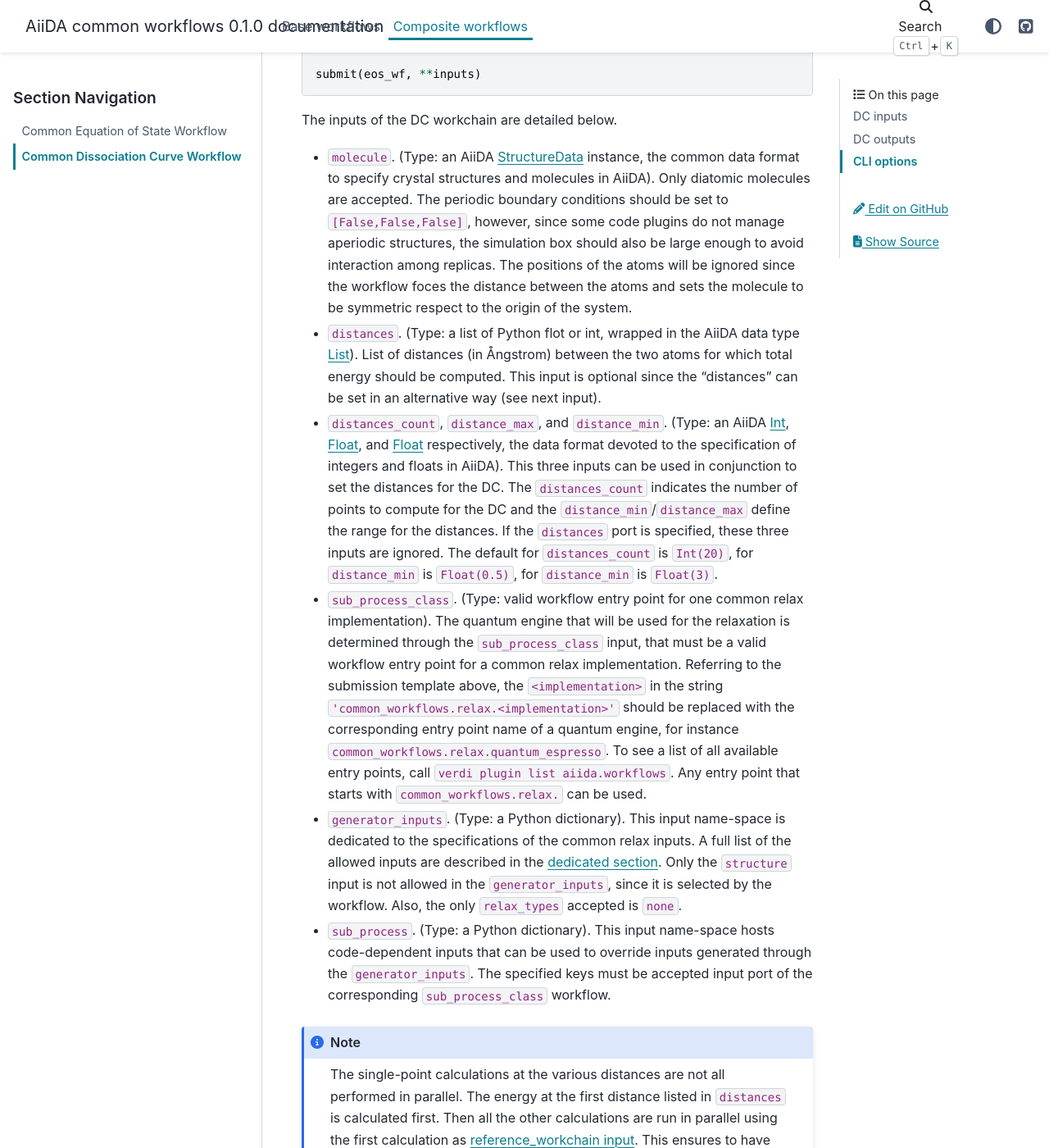
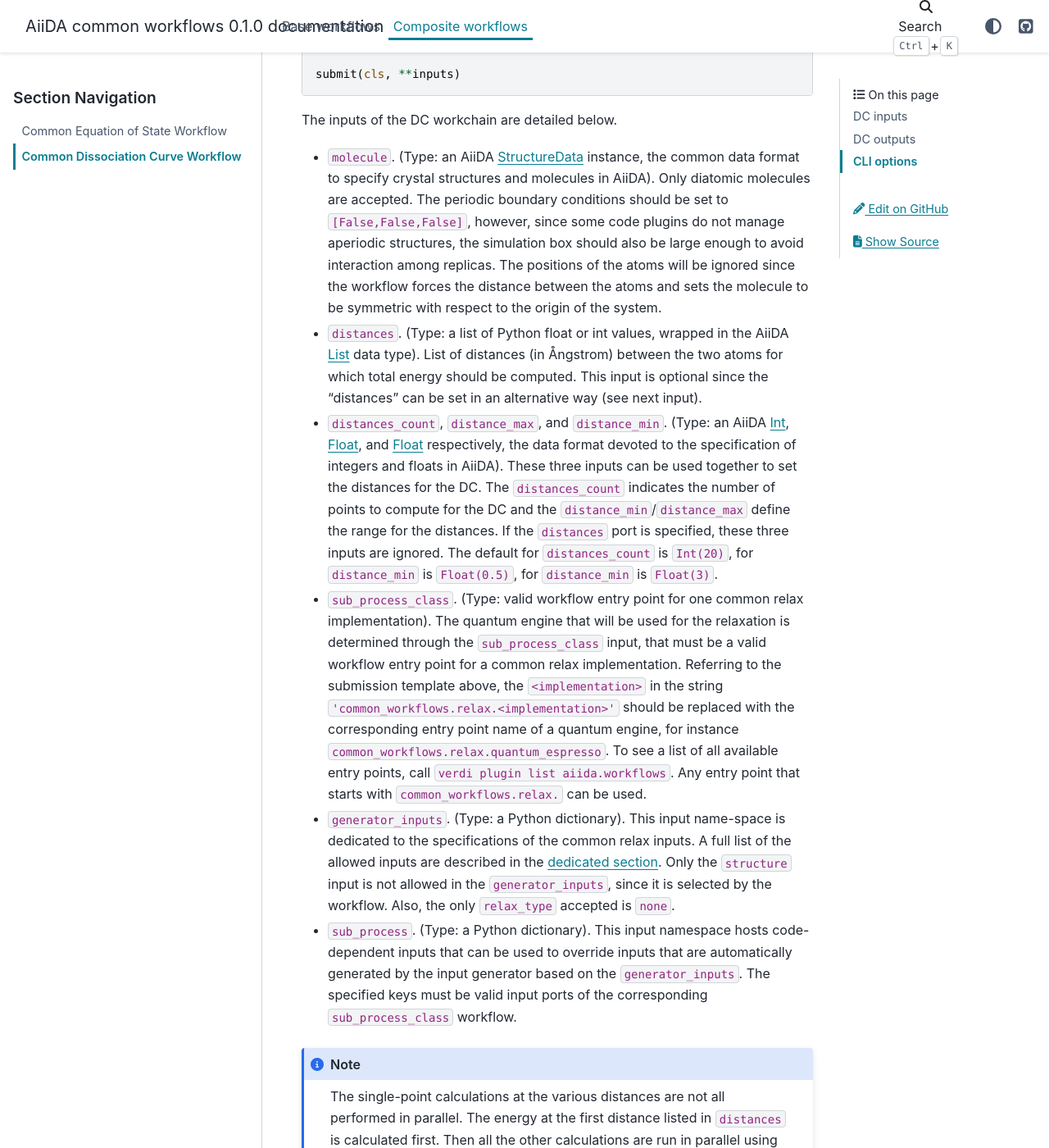
Before and after one commit to aiidateam/aiida-common-workflows, a Sphinx documentation site: the page built from docs/source/workflows/composite/dc.rst, in a window 1280 px wide and 1400 px high, scrolled down 990 px. Shown: the whole window at 82% size. Built offline with Sphinx 7.4.7 and the PyData theme 0.15.4, drawn with Linux system fonts in a browser that asks for light colours; some of the changed text lies outside the part shown.

Commit message:
Apply suggestions from code review
Co-authored-by: Sebastiaan Huber <mail@sphuber.net>

```diff
--- a/docs/source/workflows/composite/dc.rst
+++ b/docs/source/workflows/composite/dc.rst
@@ -20,13 +20,13 @@ A typical script for the submission of common DC workflow could look something l
     from aiida.engine import submit
     from aiida.plugin import WorkflowFactory
 
-    eos_wf = WorkflowFactory('common_workflows.dissociation_curve')
+    cls = WorkflowFactory('common_workflows.dissociation_curve')
 
     #Definition of molecule, engines, protocol, ...
 
     inputs = {
         'molecule': molecule,
-        'distances': List(list=[0.5,0.6,0.7,0.8,0.9,1.0,1.1]),  # in Ångstrom
+        'distances': List(list=[0.5, 0.6, 0.7, 0.8, 0.9, 1.0, 1.1]),  # Atomic distance in Ångstrom
         'generator_inputs': {  #code-agnostic inputs for the single-point calculation
             'engines': engines,
             'protocol': protocol,
@@ -34,13 +34,13 @@ A typical script for the submission of common DC workflow could look something l
             ...
         },
         'sub_process_class': 'common_workflows.relax.<implementation>',
-        'sub_process' : {  #optional code-dependent overrides
-            'parameters' : Dict(dict={...})
+        'sub_process' : {  # optional code-dependent overrides
+            'parameters': Dict(dict={...})
             ...
      },
     }
 
-    submit(eos_wf, **inputs)
+    submit(cls, **inputs)
 
 The inputs of the DC workchain are detailed below.
 
@@ -48,16 +48,16 @@ The inputs of the DC workchain are detailed below.
   (Type: an AiiDA `StructureData`_ instance, the common data format to specify crystal structures and molecules in AiiDA).
   Only diatomic molecules are accepted.
   The periodic boundary conditions should be set to ``[False,False,False]``, however, since some code plugins do not manage aperiodic structures, the simulation box should also be large enough to avoid interaction among replicas.
-  The positions of the atoms will be ignored since the workflow foces the distance between the atoms and sets the molecule to be symmetric respect to the origin of the system.
+  The positions of the atoms will be ignored since the workflow forces the distance between the atoms and sets the molecule to be symmetric with respect to the origin of the system.
 
 * ``distances``.
-  (Type: a list of Python flot or int, wrapped in the AiiDA data type `List`_).
+  (Type: a list of Python float or int values, wrapped in the AiiDA `List`_ data type).
   List of distances (in Ångstrom) between the two atoms for which total energy should be computed.
   This input is optional since the "distances" can be set in an alternative way (see next input).
 
 * ``distances_count``, ``distance_max``, and ``distance_min``.
   (Type: an AiiDA `Int`_, `Float`_, and `Float`_ respectively, the data format devoted to the specification of integers and floats in AiiDA).
-  This three inputs can be used in conjunction to set the distances for the DC.
+  These three inputs can be used together to set the distances for the DC.
   The ``distances_count`` indicates the number of points to compute for the DC and the ``distance_min``/``distance_max`` define the range for the distances.
   If the ``distances`` port is specified, these three inputs are ignored.
   The default for ``distances_count`` is ``Int(20)``, for ``distance_min`` is ``Float(0.5)``, for ``distance_min`` is ``Float(3)``.
@@ -74,18 +74,18 @@ The inputs of the DC workchain are detailed below.
   This input name-space is dedicated to the specifications of the common relax inputs.
   A full list of the allowed inputs are described in the :ref:`dedicated section <relax-inputs>`.
   Only the ``structure`` input is not allowed in the ``generator_inputs``, since it is selected by the workflow.
-  Also, the only ``relax_types`` accepted is ``none``.
+  Also, the only ``relax_type`` accepted is ``none``.
 
 * ``sub_process``.
   (Type: a Python dictionary).
-  This input name-space hosts code-dependent inputs that can be used to override inputs generated through the ``generator_inputs``.
-  The specified keys must be accepted input port of the corresponding ``sub_process_class`` workflow.
+  This input namespace hosts code-dependent inputs that can be used to override inputs that are automatically generated by the input generator based on the ``generator_inputs``.
+  The specified keys must be valid input ports of the corresponding ``sub_process_class`` workflow.
 
 .. note::
   The single-point calculations at the various distances are not all performed in parallel.
   The energy at the first distance listed in ``distances`` is calculated first.
   Then all the other calculations are run in parallel using the first calculation as :ref:`reference_workchain input <relax-ref-wc>`.
-  This ensures to have comparable energies among the various distances.
+  This ensures that the energies computed for the various single-point calculations can be compared in a meaningful sense.
 
 
 
@@ -99,7 +99,7 @@ CLI options
 ...........
 
 The use of the CLI for the submission of a common workflow is reported in the :ref:`main page <how-to-submit>` of this documentation.
-For the eos workflow:
+For the DC workflow:
 
 .. code:: console
 
```
Also changed, not shown: other parts of docs/source/workflows/composite/dc.rst (+2 -2 lines), docs/source/workflows/composite/eos.rst (+11 -11 lines).
